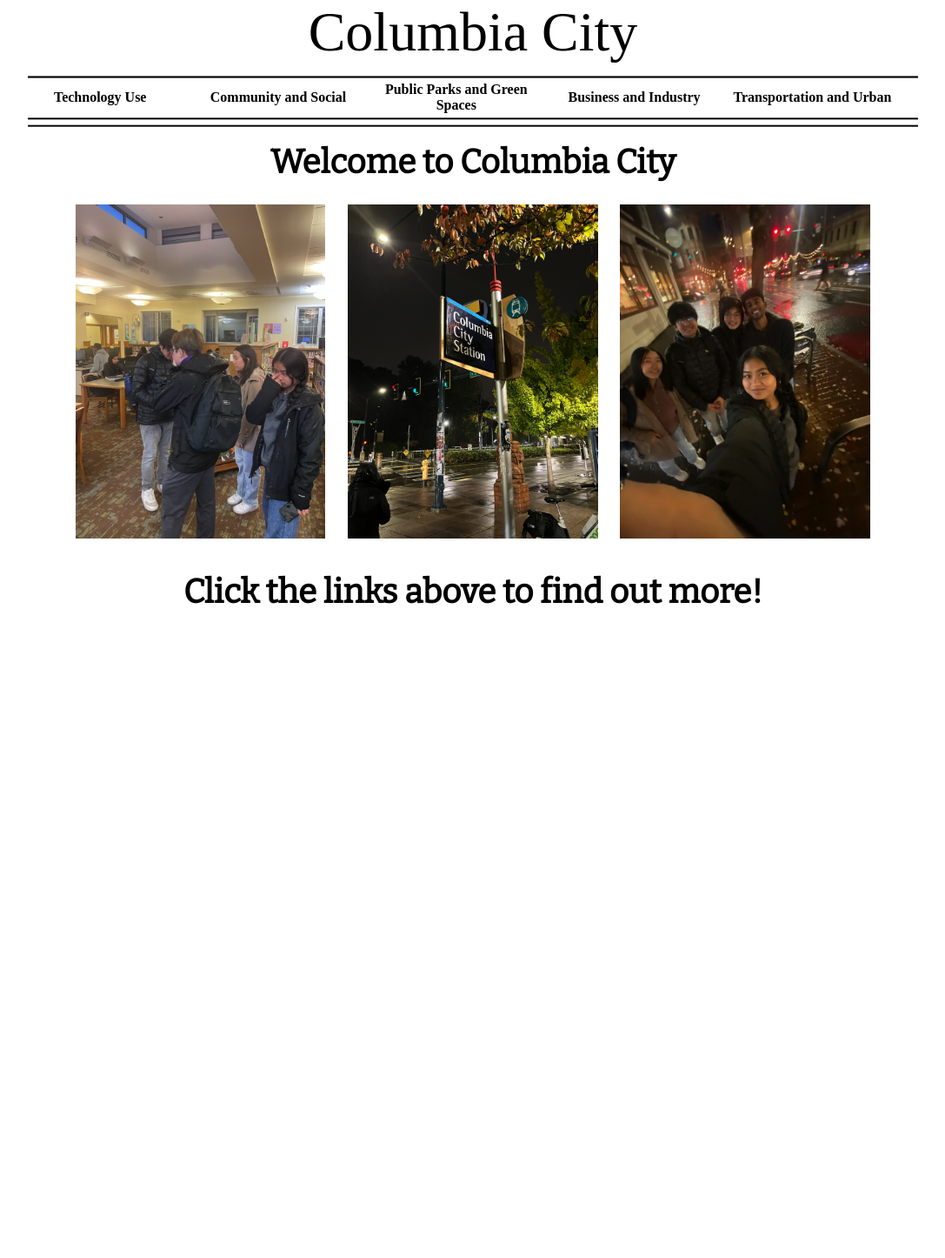
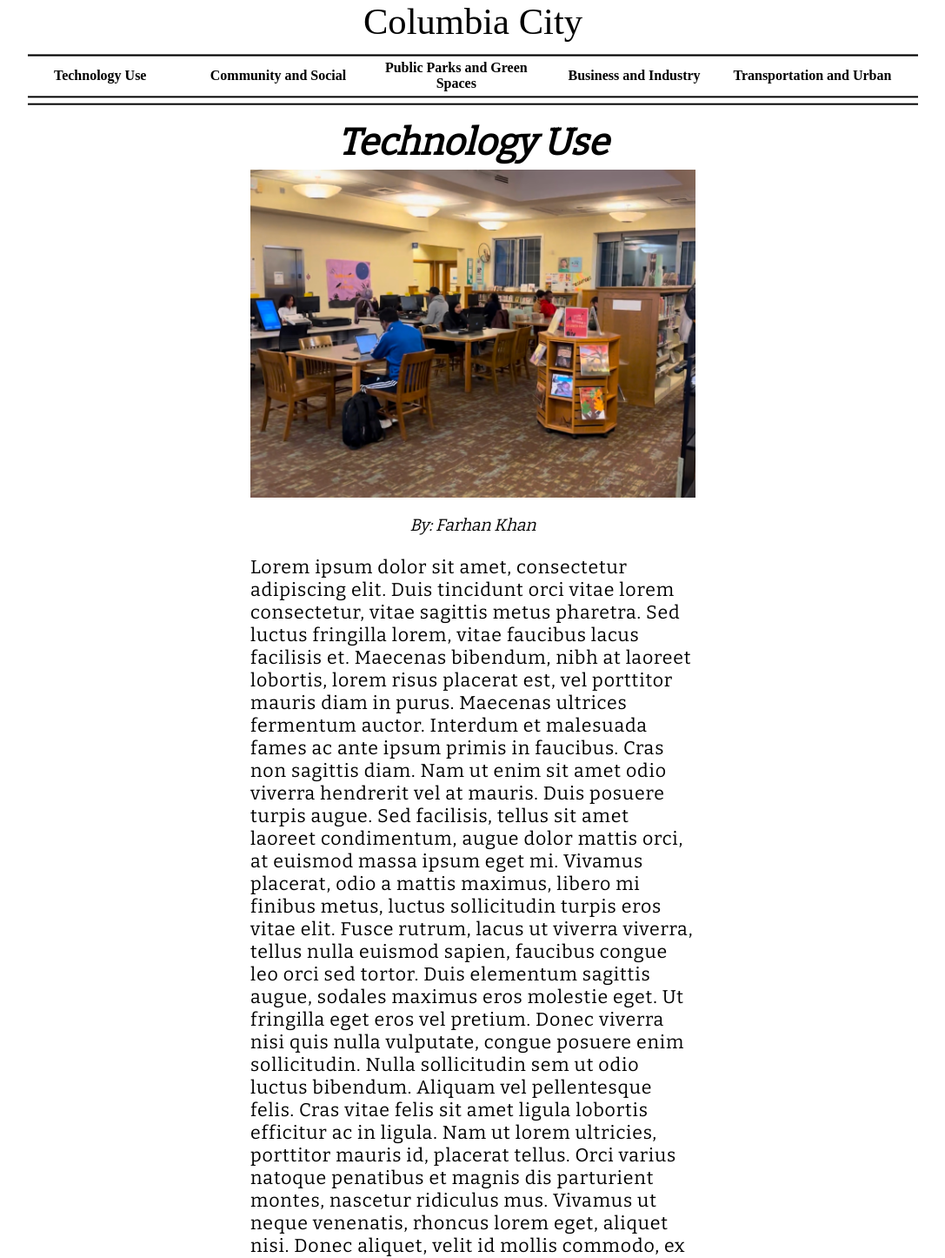
Before and after one commit to comptergeeks/ColumbiaCityWebsite, a React (Create React App) app: page /tech in a window 1280 px wide. Shown: the top 1446 px of the page at 87% size, without its empty margins (96-1183 px from the left). Before the commit the page ends 1280 px from the top, so only its background shows below. Built offline with nearby package versions, Linux system fonts and the light colour scheme; a web font is replaced by a local one.

Commit message:
created template for indivdual pages

```diff
--- a/package.json
+++ b/package.json
@@ -8,7 +8,7 @@
     "@testing-library/user-event": "^13.5.0",
     "react": "^18.2.0",
     "react-dom": "^18.2.0",
-    "react-router-dom": "^6.20.0",
+    "react-router-dom": "^6.20.1",
     "react-scripts": "^5.0.1",
     "web-vitals": "^2.1.4"
   },
--- a/src/App.js
+++ b/src/App.js
@@ -1,5 +1,7 @@
 import './App.css';
+
 import Navbar from './components/Navbar.js'
+import Tech from "./Tech.js"
 
 function App() {
   return (
--- /dev/null
+++ b/src/Tech.css
@@ -0,0 +1,45 @@
+@import url('https://fonts.googleapis.com/css?family=Bitter');
+.tech {
+    height: 100vw;
+}
+.tech h1 {
+    font-size: 3.33vw;
+}
+.tech h2{
+    margin-top: 1vw;
+    text-align: center;
+    font-family: Bitter;
+    font-size: 3.33vw;
+    font-style: italic;
+    font-weight: bold;
+    margin-bottom: 0.5vw;
+}
+.body {
+    display: flex;
+    flex-direction: column;
+    justify-content: center;
+}
+.body img {
+    display: block;
+    margin-left: auto;
+    margin-right: auto;
+    width: 40vw;
+}
+.body h3 {
+    margin-left: auto;
+    margin-right: auto;
+    margin-bottom: 0vw;
+    font-size: 1.5vw;
+    font-style: italic;
+    font-family: Bitter;
+    font-weight: normal;
+    margin-bottom: 0.25vw;
+}
+.body p {
+    margin-left: auto;
+    margin-right: auto;
+    font-size: 1.667vw;
+    font-family: Bitter;
+    width: 40vw;
+    letter-spacing: 0.067vw;
+}
--- /dev/null
+++ b/src/Tech.js
@@ -0,0 +1,23 @@
+import React from 'react';
+import Navbar from './components/Navbar.js'
+import './Tech.css'
+
+const Library = './images/library.png';
+
+function Tech() {
+    return (
+        <div className = "tech">
+            <Navbar/>
+           <h2>Technology Use</h2>
+           <div className="body">
+           <img src ={Library} alt ="library"/>
+           <h3>By: Farhan Khan</h3>
+           <p>Lorem ipsum dolor sit amet, consectetur adipiscing elit. Duis tincidunt orci vitae lorem consectetur, vitae sagittis metus pharetra. Sed luctus fringilla lorem, vitae faucibus lacus facilisis et. Maecenas bibendum, nibh at laoreet lobortis, lorem risus placerat est, vel porttitor mauris diam in purus. Maecenas ultrices fermentum auctor. Interdum et malesuada fames ac ante ipsum primis in faucibus. Cras non sagittis diam. Nam ut enim sit amet odio viverra hendrerit vel at mauris. Duis posuere turpis augue. Sed facilisis, tellus sit amet laoreet condimentum, augue dolor mattis orci, at euismod massa ipsum eget mi.
+Vivamus placerat, odio a mattis maximus, libero mi finibus metus, luctus sollicitudin turpis eros vitae elit. Fusce rutrum, lacus ut viverra viverra, tellus nulla euismod sapien, faucibus congue leo orci sed tortor. Duis elementum sagittis augue, sodales maximus eros molestie eget. Ut fringilla eget eros vel pretium. Donec viverra nisi quis nulla vulputate, congue posuere enim sollicitudin. Nulla sollicitudin sem ut odio luctus bibendum. Aliquam vel pellentesque felis.
+Cras vitae felis sit amet ligula lobortis efficitur ac in ligula. Nam ut lorem ultricies, porttitor mauris id, placerat tellus. Orci varius natoque penatibus et magnis dis parturient montes, nascetur ridiculus mus. Vivamus ut neque venenatis, rhoncus lorem eget, aliquet nisi. Donec aliquet, velit id mollis commodo, ex turpis molestie dolor, eu dictum neque sapien sed augue. Nam egestas et ex vel vestibulum. Duis rhoncus turpis id sapien efficitur, at rutrum augue suscipit. Mauris non augue sit amet sapien euismod accumsan eget a turpis. Donec cursus augue ornare dolor mattis faucibus.</p>
+           </div>
+        </div>
+    )
+}
+
+export default Tech;
--- a/src/components/Navbar.js
+++ b/src/components/Navbar.js
@@ -1,5 +1,6 @@
 import React from 'react';
 import './NavbarStyle.css'
+import { Link } from 'react-router-dom';
 //import {Link} from "react-router-dom";
 
 
@@ -7,11 +8,13 @@ import './NavbarStyle.css'
 export default function Navbar() {
     return (
         <div className="background">
+            <Link to="/"style={{color: 'inherit', textDecoration: 'inherit'}}>
             <h1>Columbia City</h1>
+            </Link>
             <img src='./images/Vector-2.png' alt='line'></img>
             <div className="container">
                 <div className="box">
-                    Technology Use
+                <Link to="/tech" style={{color: 'inherit', textDecoration: 'inherit'}}>Technology Use</Link>
                 </div>
                 <div className="box">
                     Community and Social
--- a/src/components/NavbarStyle.css
+++ b/src/components/NavbarStyle.css
@@ -3,6 +3,9 @@
 
 .background {
     text-align: center;
+}
+.box {
+  color: black;
 }
 .background h1 {
     margin-top: 0;
--- a/src/index.js
+++ b/src/index.js
@@ -1,13 +1,27 @@
 import React from 'react';
 import ReactDOM from 'react-dom/client';
+import { BrowserRouter, Routes, Route } from "react-router-dom";
 import './index.css';
 import App from './App';
 import reportWebVitals from './reportWebVitals';
+import Tech from './Tech.js';
+import {
+  createBrowserRouter,
+  RouterProvider,
+} from "react-router-dom";
 
 const root = ReactDOM.createRoot(document.getElementById('root'));
+
 root.render(
   <React.StrictMode>
-    <App/>
+    <BrowserRouter>
+      <Routes>
+      <Route path="/" element={ <App />}>
+      </Route>
+      <Route path ="/tech" element={<Tech/>}>
+      </Route>
+      </Routes>
+    </BrowserRouter>
   </React.StrictMode>
 );
 
```
Also changed, not shown: public/images/library.png (added), 1 other file (tests, documents, lock files or other folders).
